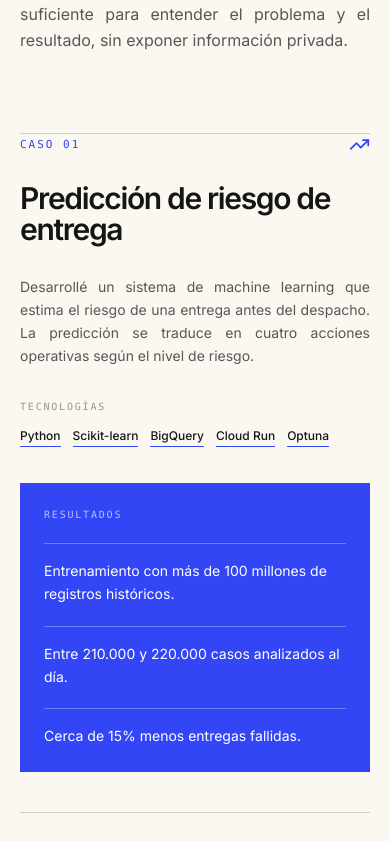
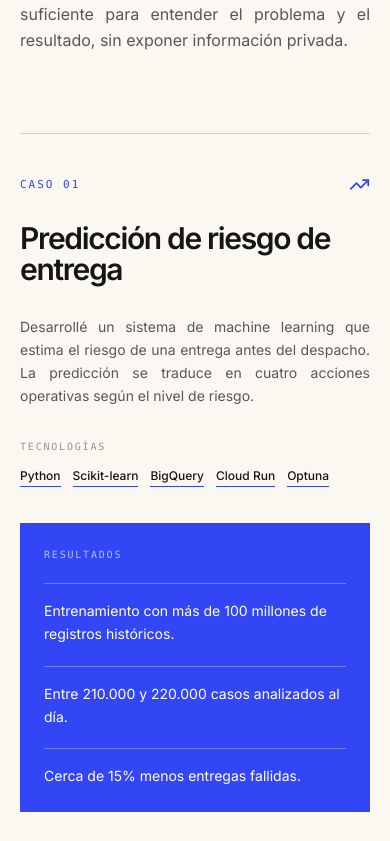
Before and after one commit to Hacanaval/cv-hugo-canaval, a React (Vite) app: page /home in a window 390 px wide. Shown: the part 6763-7604 px from the top of the page. Built offline with nearby package versions, Linux system fonts and the light colour scheme.

Commit message:
fix: separar primer caso de su regla superior

```diff
--- a/src/components/projects/ProjectCard.tsx
+++ b/src/components/projects/ProjectCard.tsx
@@ -17,7 +17,7 @@ const ProjectCard: React.FC<ProjectCardProps> = ({ title, description, results,
   const Icon = icons[index] ?? TrendingUp;
 
   return (
-    <article className="grid gap-8 border-t border-[var(--line)] py-10 first:pt-0 lg:grid-cols-[0.72fr_1.28fr] lg:gap-16 lg:py-14">
+    <article className="grid gap-8 border-t border-[var(--line)] py-10 lg:grid-cols-[0.72fr_1.28fr] lg:gap-16 lg:py-14">
       <div className="flex flex-col justify-between">
         <div>
           <div className="mb-7 flex items-center justify-between">
```
